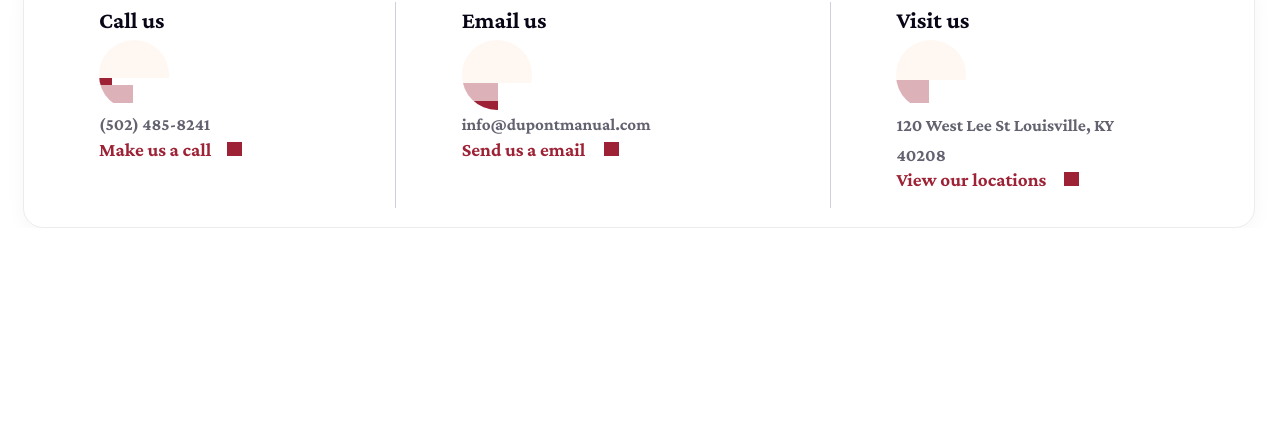
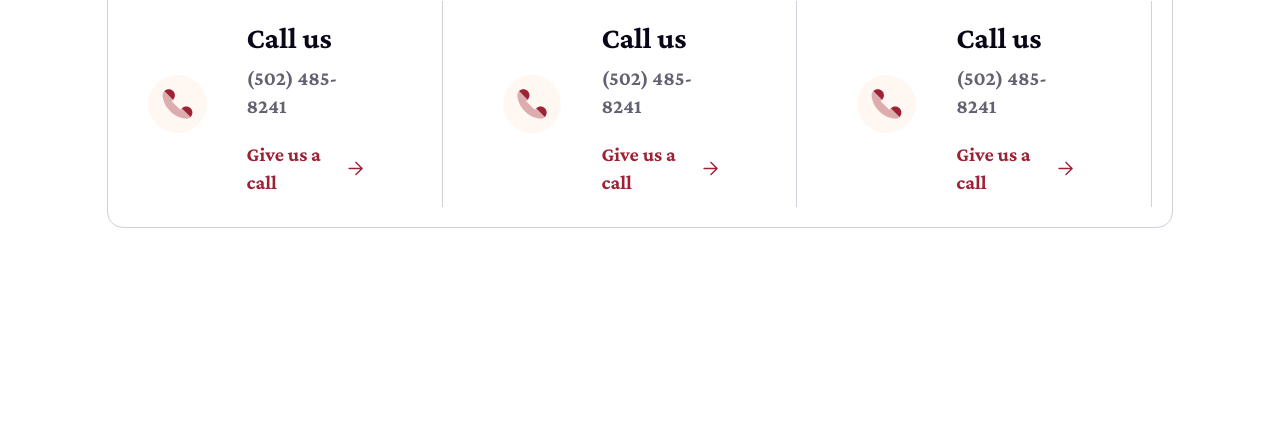
Before and after one commit to jahantaila/DupontManual, a Django app: page / in a window 1280 px wide. Shown: the part 740-1167 px from the top of the page. Before the commit the page ends 968 px from the top, so only its background shows below. Run offline with Django 5.2, Linux system fonts and the light colour scheme; some libraries are stand-ins or nearby versions.

Commit message:
everything so far

```diff
--- a/main/templates/index.html
+++ b/main/templates/index.html
@@ -171,71 +171,92 @@
         </div>
     </div>
 </div>
-   <section>
-    <div style="width: 1278px; height: 248px; padding-left: 24px; padding-right: 24px; justify-content: center; align-items: center; display: inline-flex">
-  <div style="flex: 1 1 0; align-self: stretch; padding-top: 21px; padding-bottom: 21px; padding-left: 75px; padding-right: 75.02px; background: white; box-shadow: 0px 4px 20px rgba(63, 63, 63, 0.04); border-radius: 20px; border: 1px #ECECEC solid; justify-content: center; align-items: flex-start; gap: 65.71px; display: inline-flex">
-    <div style="width: 230.24px; height: 206px; position: relative; flex-direction: column; justify-content: flex-start; align-items: flex-start; display: flex">
-      <div style="width: 75.01px; height: 37.99px; color: #090717; font-size: 23.06px; font-family: Crimson Pro; font-weight: 700; line-height: 37.99px; word-wrap: break-word">Call us</div>
-      <div style="width: 70px; height: 70px; border-radius: 35px; overflow: hidden; justify-content: center; align-items: center; display: inline-flex">
-        <div style="flex: 1 1 0; align-self: stretch; justify-content: center; align-items: center; display: inline-flex">
-          <div style="width: 70px; height: 70px; position: relative; flex-direction: column; justify-content: flex-start; align-items: flex-start; display: flex">
-            <div style="width: 70px; height: 70px; background: #FFF7F1"></div>
-            <div style="width: 12.50px; height: 12.50px; background: #9D2235"></div>
-            <div style="width: 33.73px; height: 33.72px; opacity: 0.35; background: #9D2235"></div>
-            <div style="width: 12.50px; height: 12.50px; background: #9D2235"></div>
+
+<div class="border border-[#D0D0DB] rounded-box flex w-5/6 flex-col lg:flex-row" style = "margin: 0 auto;">
+
+    <div class=" w-1/3 p-5 flex  flex-row justify-start card        place-items-center">
+
+        <div class = "ml-5">
+            <img src="{% static "./images/phone.svg" %}" alt="">
         </div>
+
+        <div class = "flex flex-col ml-10">
+            <div class = "">
+                <p class = "text-3xl font-bold text-[#090717] mt-2">Call us</p>
+                <p class = "text-[#626270] font-bold text-xl mt-2">(502) 485-8241</p>
+
             </div>
+
+            <div>
+                <a href = "" class = "hover:font-extrabold hover:underline hover:underline-offset-4  flex flex-row justify-start  items-center text-[#9D2235] font-bold text-xl  mt-5">Give us a call <span><img class = "ml-2" src="{% static "./images/arrow.svg" %}" alt=""></span></a>
             </div>
-      <div style="width: 136.68px; height: 30.01px; color: #626270; font-size: 17.02px; font-family: Crimson Pro; font-weight: 700; line-height: 30.01px; word-wrap: break-word">(502) 485-8241</div>
-      <div style="width: 144.24px; justify-content: center; align-items: flex-start; gap: 5.80px; display: inline-flex">
-        <div style="width: 121.16px; height: 20px; color: #9D2235; font-size: 19px; font-family: Crimson Pro; font-weight: 700; line-height: 20px; word-wrap: break-word">Make us a call</div>
-        <div style="width: 17.28px; height: 18px; padding-top: 2.21px; padding-bottom: 2.14px; padding-left: 1.44px; padding-right: 1.44px; flex-direction: column; justify-content: center; align-items: center; display: inline-flex">
-          <div style="width: 14.40px; height: 13.64px; background: #9D2235"></div>
+
         </div>
+
+        <img class = "ml-20" src="{% static "./images/verticaldiv.svg" %}" alt="">
+
+
+
     </div>
+    <div class=" w-1/3 p-5 flex  flex-row justify-start card        place-items-center">
+
+        <div class = "ml-5">
+            <img src="{% static "./images/phone.svg" %}" alt="">
         </div>
-    <div style="width: 1px; height: 206px; background: #D0D0DB"></div>
-    <div style="width: 302.34px; height: 206px; position: relative; flex-direction: column; justify-content: flex-start; align-items: flex-start; display: flex">
-      <div style="width: 93.61px; height: 37.99px; color: #090717; font-size: 23.25px; font-family: Crimson Pro; font-weight: 700; line-height: 37.99px; word-wrap: break-word">Email us</div>
-      <div style="width: 70px; height: 70px; border-radius: 35px; overflow: hidden; justify-content: center; align-items: center; display: inline-flex">
-        <div style="flex: 1 1 0; align-self: stretch; justify-content: center; align-items: center; display: inline-flex">
-          <div style="width: 70px; height: 70px; position: relative; flex-direction: column; justify-content: flex-start; align-items: flex-start; display: flex">
-            <div style="width: 70px; height: 70px; background: #FFF7F1"></div>
-            <div style="width: 36.39px; height: 29.11px; opacity: 0.35; background: #9D2235"></div>
-            <div style="width: 36.39px; height: 15.16px; background: #9D2235"></div>
+
+        <div class = "flex flex-col ml-10">
+            <div class = "">
+                <p class = "text-3xl font-bold text-[#090717] mt-2">Call us</p>
+                <p class = "text-[#626270] font-bold text-xl mt-2">(502) 485-8241</p>
+
             </div>
+
+            <div>
+                <a href = "" class = "hover:font-extrabold hover:underline hover:underline-offset-4  flex flex-row justify-start  items-center text-[#9D2235] font-bold text-xl  mt-5">Give us a call <span><img class = "ml-2" src="{% static "./images/arrow.svg" %}" alt=""></span></a>
             </div>
+
         </div>
-      <div style="width: 216.54px; height: 30.01px; color: #626270; font-size: 17.02px; font-family: Crimson Pro; font-weight: 700; line-height: 30.01px; word-wrap: break-word">info@dupontmanual.com</div>
-      <div style="width: 158.39px; justify-content: center; align-items: flex-start; gap: 5.80px; display: inline-flex">
-        <div style="width: 135.31px; height: 20px; color: #9D2235; font-size: 19px; font-family: Crimson Pro; font-weight: 700; line-height: 20px; word-wrap: break-word">Send us a email</div>
-        <div style="width: 17.28px; height: 18px; padding-top: 2.21px; padding-bottom: 2.14px; padding-left: 1.44px; padding-right: 1.44px; flex-direction: column; justify-content: center; align-items: center; display: inline-flex">
-          <div style="width: 14.40px; height: 13.64px; background: #9D2235"></div>
+
+        <img class = "ml-20" src="{% static "./images/verticaldiv.svg" %}" alt="">
+
+
+
     </div>
+    <div class=" w-1/3 p-5 flex  flex-row justify-start card        place-items-center">
+
+        <div class = "ml-5">
+            <img src="{% static "./images/phone.svg" %}" alt="">
         </div>
+
+        <div class = "flex flex-col ml-10">
+            <div class = "">
+                <p class = "text-3xl font-bold text-[#090717] mt-2">Call us</p>
+                <p class = "text-[#626270] font-bold text-xl mt-2">(502) 485-8241</p>
+
             </div>
-    <div style="width: 1px; height: 206px; background: #D0D0DB"></div>
-    <div style="width: 282.58px; height: 206px; position: relative; flex-direction: column; justify-content: flex-start; align-items: flex-start; display: flex">
-      <div style="width: 83.97px; height: 37.99px; color: #090717; font-size: 23.62px; font-family: Crimson Pro; font-weight: 700; line-height: 37.99px; word-wrap: break-word">Visit us</div>
-      <div style="width: 70px; height: 70px; border-radius: 35px; overflow: hidden; justify-content: center; align-items: center; display: inline-flex">
-        <div style="flex: 1 1 0; align-self: stretch; justify-content: center; align-items: center; display: inline-flex">
-          <div style="width: 70px; height: 70px; position: relative; flex-direction: column; justify-content: flex-start; align-items: flex-start; display: flex">
-            <div style="width: 70px; height: 70px; background: #FFF7F1"></div>
-            <div style="width: 32.95px; height: 41.19px; opacity: 0.35; background: #9D2235"></div>
-            <div style="width: 12.36px; height: 12.36px; background: #9D2235"></div>
+
+            <div>
+                <a href = "" class = "hover:font-extrabold hover:underline hover:underline-offset-4  flex flex-row justify-start  items-center text-[#9D2235] font-bold text-xl  mt-5">Give us a call <span><img class = "ml-2" src="{% static "./images/arrow.svg" %}" alt=""></span></a>
             </div>
+
         </div>
+
+        <img class = "ml-20" src="{% static "./images/verticaldiv.svg" %}" alt="">
+
+
+
     </div>
-      <div style="width: 225px; height: 60px; color: #626270; font-size: 17.44px; font-family: Crimson Pro; font-weight: 700; line-height: 30.01px; word-wrap: break-word">120 West Lee St Louisville, KY 40208</div>
-      <div style="width: 183.76px; justify-content: center; align-items: flex-start; gap: 5.80px; display: inline-flex">
-        <div style="width: 160.68px; height: 20px; color: #9D2235; font-size: 19px; font-family: Crimson Pro; font-weight: 700; line-height: 20px; word-wrap: break-word">View our locations</div>
-        <div style="width: 17.28px; height: 18px; padding-top: 2.21px; padding-bottom: 2.14px; padding-left: 1.44px; padding-right: 1.44px; flex-direction: column; justify-content: center; align-items: center; display: inline-flex">
-          <div style="width: 14.40px; height: 13.64px; background: #9D2235"></div>
+
+
+
+
+    <!-- <div class="card  border border-[#D0D0DB]rounded-box grid ml-20 h-32 flex-grow place-items-center">content</div>
+    <div class="card  border border-[#D0D0DB] rounded-box grid ml-20 h-32 flex-grow place-items-center">content</div> -->
+
 </div>
-      </div>
-    </div>
-  </div>
-</div>
-   </section>
+
+  <div style = "height: 100vh;"></div>
+
+
 </body>
 </html>
```
Also changed, not shown: main/static/images/arrow.svg (added), main/static/images/phone.svg (added), main/static/images/verticaldiv.svg (added). Lines whose indentation alone changed are shown as unchanged.
